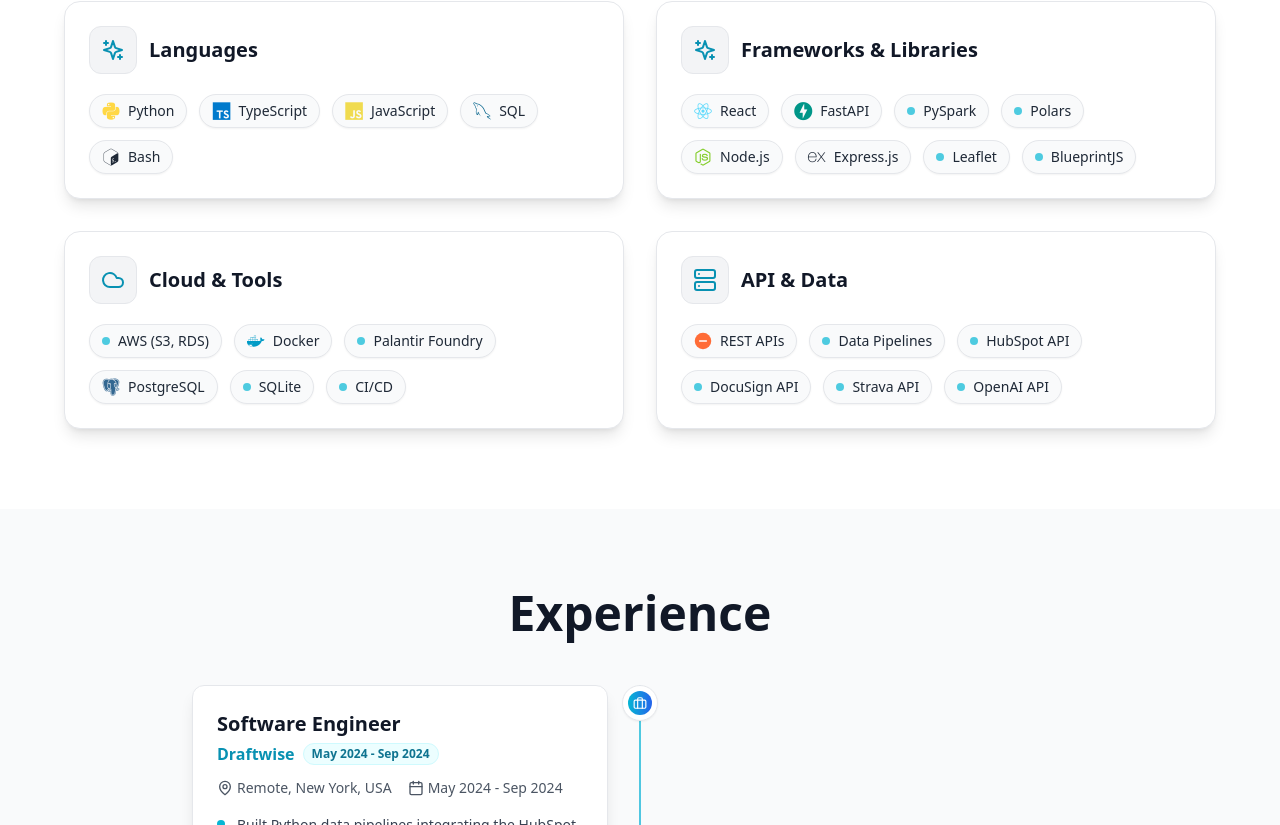
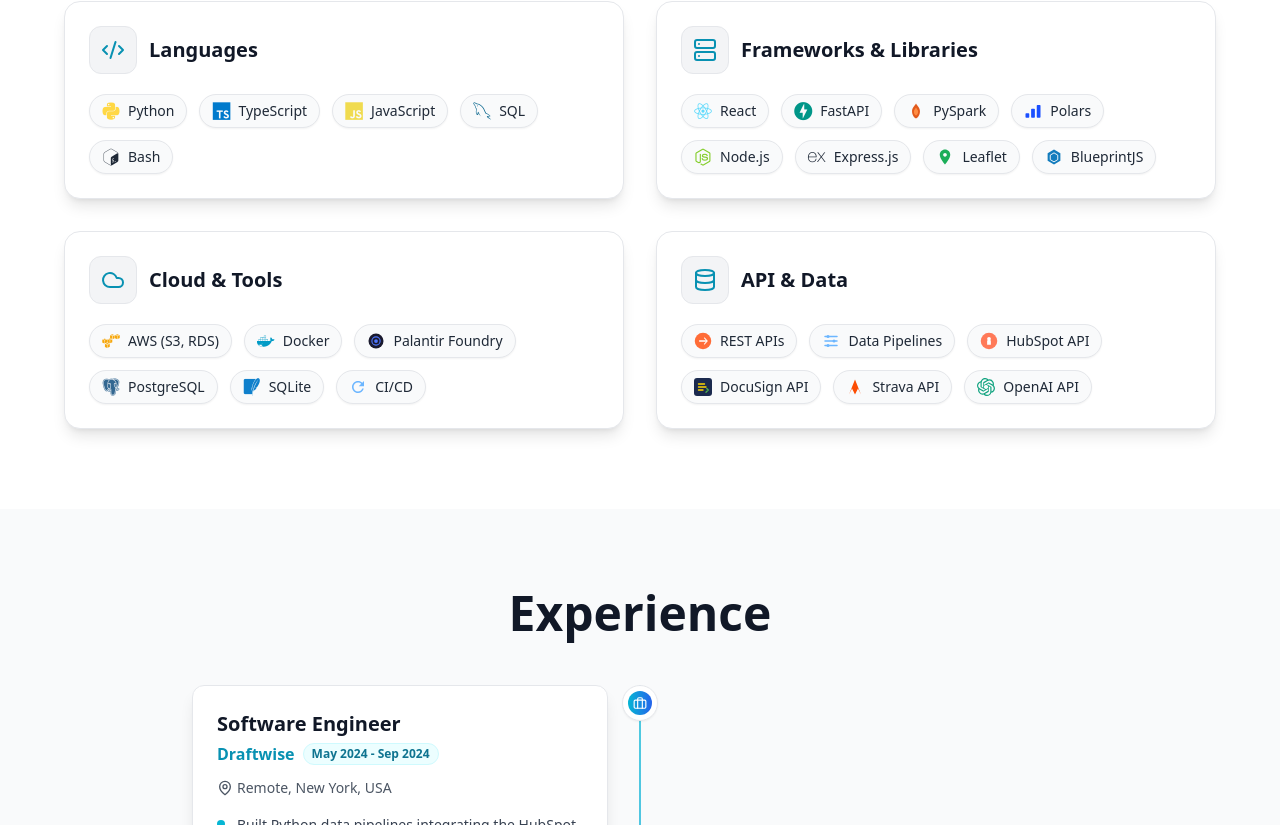
Before and after one commit to alpatamerr/personal-portfolio, a React (Vite) app: page / in a window 1280 px wide. Shown: the part 1535-2360 px from the top of the page. Built offline with nearby package versions, Linux system fonts and the light colour scheme.

Commit message:
Update UI: badges, company name, skill icons

```diff
--- a/src/components/Experience.tsx
+++ b/src/components/Experience.tsx
@@ -1,4 +1,4 @@
-import { MapPin, Calendar, Briefcase } from 'lucide-react';
+import { MapPin, Briefcase } from 'lucide-react';
 import { experiences } from '../data/portfolio';
 
 export default function Experience() {
@@ -41,10 +41,6 @@
                         <MapPin size={16} />
                         {exp.location}
                       </div>
-                      <div className="flex items-center gap-1">
-                        <Calendar size={16} />
-                        {exp.period}
-                      </div>
                     </div>
 
                     <ul className="space-y-2.5 mb-4">
--- a/src/components/Skills.tsx
+++ b/src/components/Skills.tsx
@@ -1,97 +1,165 @@
 import { skillCategories } from '../data/portfolio';
-import { Code2, Server, Layout, Cloud, Wrench, Sparkles } from 'lucide-react';
+import { Code2, Server, Cloud, Database } from 'lucide-react';
 
 function getCategoryIcon(title: string) {
   const name = title.toLowerCase();
-  if (name.includes('front')) return Code2;
-  if (name.includes('back') || name.includes('api')) return Server;
-  if (name.includes('ui') || name.includes('design')) return Layout;
-  if (name.includes('cloud') || name.includes('devops')) return Cloud;
-  if (name.includes('tool')) return Wrench;
-  return Sparkles;
+  if (name.includes('language')) return Code2;
+  if (name.includes('framework') || name.includes('library')) return Server;
+  if (name.includes('cloud') || name.includes('tool')) return Cloud;
+  if (name.includes('api') || name.includes('data')) return Database;
+  return Code2;
 }
 
 function getDeviconClass(skillName: string): string | null {
   const key = skillName.toLowerCase();
   const map: Record<string, string> = {
     react: 'devicon-react-original colored',
-    'next.js': 'devicon-nextjs-plain',
-    nextjs: 'devicon-nextjs-plain',
     typescript: 'devicon-typescript-plain colored',
     javascript: 'devicon-javascript-plain colored',
     python: 'devicon-python-plain colored',
-    node: 'devicon-nodejs-plain colored',
     'node.js': 'devicon-nodejs-plain colored',
-    express: 'devicon-express-original',
     'express.js': 'devicon-express-original',
-    flask: 'devicon-flask-original',
     fastapi: 'devicon-fastapi-plain colored',
     docker: 'devicon-docker-plain colored',
-    kubernetes: 'devicon-kubernetes-plain colored',
+    postgresql: 'devicon-postgresql-plain colored',
+    sqlite: 'devicon-sqlite-plain colored',
+    'aws (s3, rds)': 'devicon-amazonwebservices-plain colored',
     aws: 'devicon-amazonwebservices-plain colored',
+    bash: 'devicon-bash-plain',
+    sql: 'devicon-mysql-plain colored',
     git: 'devicon-git-plain colored',
-    'git/github': 'devicon-github-original',
-    github: 'devicon-github-original',
-    'github actions': 'devicon-github-original',
-    linux: 'devicon-linux-plain',
-    postgresql: 'devicon-postgresql-plain colored',
-    mongodb: 'devicon-mongodb-plain colored',
-    html: 'devicon-html5-plain colored',
-    css: 'devicon-css3-plain colored',
-    'html/css': 'devicon-html5-plain colored',
-    jest: 'devicon-jest-plain colored',
-    redux: 'devicon-redux-original colored',
-    webpack: 'devicon-webpack-plain colored',
-    vite: 'devicon-vitejs-plain colored',
-    tailwind: 'devicon-tailwindcss-plain colored',
-    'tailwind css': 'devicon-tailwindcss-plain colored',
-    graphql: 'devicon-graphql-plain colored',
-    mysql: 'devicon-mysql-plain colored',
-    sql: 'devicon-mysql-plain colored',
-    firebase: 'devicon-firebase-plain colored',
-    bash: 'devicon-bash-plain',
-    asana: 'devicon-asana-plain colored',
-    'rest apis': 'devicon-postman-plain colored',
   };
   if (map[key]) return map[key];
-  // Try to normalize common variants
-  if (key.includes('tailwind')) return 'devicon-tailwindcss-plain colored';
+  if (key.includes('postgres')) return 'devicon-postgresql-plain colored';
+  if (key.includes('docker')) return 'devicon-docker-plain colored';
   if (key.includes('react')) return 'devicon-react-original colored';
   if (key.includes('node')) return 'devicon-nodejs-plain colored';
-  if (key.includes('postgres')) return 'devicon-postgresql-plain colored';
-  if (key.includes('mongo')) return 'devicon-mongodb-plain colored';
-  if (key.includes('html')) return 'devicon-html5-plain colored';
-  if (key.includes('css')) return 'devicon-css3-plain colored';
-  if (key.includes('docker')) return 'devicon-docker-plain colored';
-  if (key.includes('kubernetes')) return 'devicon-kubernetes-plain colored';
-  if (key.includes('github')) return 'devicon-github-original';
-  if (key.includes('bash')) return 'devicon-bash-plain';
-  if (key.includes('flask')) return 'devicon-flask-original';
   if (key.includes('fastapi')) return 'devicon-fastapi-plain colored';
-  if (key.includes('asana')) return 'devicon-asana-plain colored';
-  if (key.includes('rest')) return 'devicon-postman-plain colored';
   return null;
 }
 
 function getCustomIcon(skillName: string): JSX.Element | null {
   const key = skillName.toLowerCase();
-  if (key === 'asana') {
+
+  if (key === 'pyspark' || key.includes('spark')) {
     return (
-      <svg width="18" height="18" viewBox="0 0 24 24" aria-hidden="true">
-        <circle cx="6" cy="12" r="3.2" fill="#FC636B" />
-        <circle cx="18" cy="12" r="3.2" fill="#FBAE3C" />
-        <circle cx="12" cy="6" r="3.2" fill="#36B37E" />
+      <svg width="18" height="18" viewBox="0 0 100 100" aria-hidden="true">
+        <path d="M50 8C42 22 28 32 28 52c0 18 10 36 22 40 12-4 22-22 22-40 0-20-14-30-22-44z" fill="#E25A1C"/>
+        <path d="M50 30c-4 8-12 13-12 24 0 9 5 18 12 21 7-3 12-12 12-21 0-11-8-16-12-24z" fill="#FF8C42"/>
       </svg>
     );
   }
-  if (key === 'rest apis' || key === 'rest api' || key.includes('rest')) {
+
+  if (key === 'polars') {
     return (
       <svg width="18" height="18" viewBox="0 0 24 24" aria-hidden="true">
-        <circle cx="12" cy="12" r="11" fill="#FF6C37" />
-        <rect x="6.5" y="11" width="11" height="2" rx="1" fill="white" />
+        <rect x="2" y="15" width="5" height="6" rx="1" fill="#1B4FFF"/>
+        <rect x="9.5" y="9" width="5" height="12" rx="1" fill="#1B4FFF"/>
+        <rect x="17" y="4" width="5" height="17" rx="1" fill="#1B4FFF"/>
       </svg>
     );
   }
+
+  if (key === 'leaflet') {
+    return (
+      <svg width="18" height="18" viewBox="0 0 24 24" aria-hidden="true">
+        <path d="M12 2C8.13 2 5 5.13 5 9c0 5.25 7 13 7 13s7-7.75 7-13c0-3.87-3.13-7-7-7zm0 9.5c-1.38 0-2.5-1.12-2.5-2.5s1.12-2.5 2.5-2.5 2.5 1.12 2.5 2.5-1.12 2.5-2.5 2.5z" fill="#1CAE59"/>
+      </svg>
+    );
+  }
+
+  if (key === 'blueprintjs') {
+    return (
+      <svg width="18" height="18" viewBox="0 0 24 24" aria-hidden="true">
+        <polygon points="12,2 20.5,7 20.5,17 12,22 3.5,17 3.5,7" fill="#137CBD"/>
+        <polygon points="12,6.5 17,9.5 17,15.5 12,18.5 7,15.5 7,9.5" fill="none" stroke="white" strokeWidth="1.2"/>
+      </svg>
+    );
+  }
+
+  if (key === 'palantir foundry' || key.includes('palantir')) {
+    return (
+      <svg width="18" height="18" viewBox="0 0 24 24" aria-hidden="true">
+        <circle cx="12" cy="12" r="10" fill="#1A1A2E"/>
+        <circle cx="12" cy="12" r="5.5" fill="none" stroke="#4F77FF" strokeWidth="1.5"/>
+        <circle cx="12" cy="12" r="2.5" fill="#4F77FF"/>
+      </svg>
+    );
+  }
+
+  if (key === 'ci/cd') {
+    return (
+      <svg width="18" height="18" viewBox="0 0 24 24" fill="none" aria-hidden="true">
+        <path d="M17.65 6.35C16.2 4.9 14.21 4 12 4c-4.42 0-7.99 3.58-7.99 8s3.57 8 7.99 8c3.73 0 6.84-2.55 7.73-6h-2.08c-.82 2.33-3.04 4-5.65 4-3.31 0-6-2.69-6-6s2.69-6 6-6c1.66 0 3.14.69 4.22 1.78L13 11h7V4l-2.35 2.35z" fill="#6CB6FF"/>
+      </svg>
+    );
+  }
+
+  if (key === 'rest apis' || key.includes('rest api')) {
+    return (
+      <svg width="18" height="18" viewBox="0 0 24 24" aria-hidden="true">
+        <circle cx="12" cy="12" r="11" fill="#FF6C37"/>
+        <rect x="6.5" y="11" width="11" height="2" rx="1" fill="white"/>
+        <path d="M14 8l3.5 4-3.5 4" stroke="white" strokeWidth="1.5" fill="none" strokeLinecap="round"/>
+      </svg>
+    );
+  }
+
+  if (key === 'data pipelines' || key.includes('pipeline')) {
+    return (
+      <svg width="18" height="18" viewBox="0 0 24 24" fill="none" aria-hidden="true">
+        <path d="M4 6h16M4 12h16M4 18h16" stroke="#6CB6FF" strokeWidth="2" strokeLinecap="round"/>
+        <circle cx="8" cy="6" r="2" fill="#6CB6FF"/>
+        <circle cx="16" cy="12" r="2" fill="#6CB6FF"/>
+        <circle cx="8" cy="18" r="2" fill="#6CB6FF"/>
+      </svg>
+    );
+  }
+
+  if (key.includes('hubspot')) {
+    return (
+      <svg width="18" height="18" viewBox="0 0 24 24" aria-hidden="true">
+        <circle cx="12" cy="12" r="11" fill="#FF7A59"/>
+        <circle cx="12" cy="9" r="2.5" fill="white"/>
+        <path d="M9.5 12.5c0-1.38 1.12-2.5 2.5-2.5s2.5 1.12 2.5 2.5V17h-5v-4.5z" fill="white"/>
+      </svg>
+    );
+  }
+
+  if (key.includes('docusign')) {
+    return (
+      <svg width="18" height="18" viewBox="0 0 24 24" aria-hidden="true">
+        <rect width="24" height="24" rx="4" fill="#1B2A4E"/>
+        <path d="M6 8h8M6 12h10M6 16h6" stroke="#FFD700" strokeWidth="1.8" strokeLinecap="round"/>
+        <path d="M17 14l2 2-3 3" stroke="#4CAF50" strokeWidth="1.8" strokeLinecap="round" fill="none"/>
+      </svg>
+    );
+  }
+
+  if (key.includes('strava')) {
+    return (
+      <svg width="18" height="18" viewBox="0 0 24 24" aria-hidden="true">
+        <path d="M12 2L4 22l4-8 4 8 4-8 4 8L12 2z" fill="#FC4C02"/>
+      </svg>
+    );
+  }
+
+  if (key.includes('openai')) {
+    return (
+      <svg width="18" height="18" viewBox="0 0 24 24" aria-hidden="true">
+        <path d="M22.2819 9.8211a5.9847 5.9847 0 0 0-.5157-4.9108 6.0462 6.0462 0 0 0-6.5098-2.9A6.0651 6.0651 0 0 0 4.9807 4.1818a5.9847 5.9847 0 0 0-3.9977 2.9 6.0462 6.0462 0 0 0 .7427 7.0966 5.98 5.98 0 0 0 .511 4.9107 6.051 6.051 0 0 0 6.5146 2.9001A5.9847 5.9847 0 0 0 13.2599 24a6.0557 6.0557 0 0 0 5.7718-4.2058 5.9894 5.9894 0 0 0 3.9977-2.9001 6.0557 6.0557 0 0 0-.7475-7.0729zm-9.022 12.6081a4.4755 4.4755 0 0 1-2.8764-1.0408l.1419-.0804 4.7783-2.7582a.7948.7948 0 0 0 .3927-.6813v-6.7369l2.02 1.1686a.071.071 0 0 1 .038.052v5.5826a4.504 4.504 0 0 1-4.4945 4.4944zm-9.6607-4.1254a4.4708 4.4708 0 0 1-.5346-3.0137l.142.0852 4.783 2.7582a.7712.7712 0 0 0 .7806 0l5.8428-3.3685v2.3324a.0804.0804 0 0 1-.0332.0615L9.74 19.9502a4.4992 4.4992 0 0 1-6.1408-1.6464zM2.3408 7.8956a4.485 4.485 0 0 1 2.3655-1.9728V11.6a.7664.7664 0 0 0 .3879.6765l5.8144 3.3543-2.0201 1.1685a.0757.0757 0 0 1-.071 0l-4.8303-2.7865A4.504 4.504 0 0 1 2.3408 7.872zm16.5963 3.8558L13.1038 8.364 15.1192 7.2a.0757.0757 0 0 1 .071 0l4.8303 2.7913a4.4944 4.4944 0 0 1-.6765 8.1042v-5.6772a.79.79 0 0 0-.407-.667zm2.0107-3.0231l-.142-.0852-4.7735-2.7818a.7759.7759 0 0 0-.7854 0L9.409 9.2297V6.8974a.0662.0662 0 0 1 .0284-.0615l4.8303-2.7866a4.4992 4.4992 0 0 1 6.6802 4.66zM8.3065 12.863l-2.02-1.1638a.0804.0804 0 0 1-.038-.0567V6.0742a4.4992 4.4992 0 0 1 7.3757-3.4537l-.142.0805L8.704 5.459a.7948.7948 0 0 0-.3927.6813zm1.0976-2.3654l2.602-1.4998 2.6069 1.4998v2.9994l-2.5974 1.4997-2.6067-1.4997Z" fill="#10a37f"/>
+      </svg>
+    );
+  }
+
+  if (key.includes('json schema') || key.includes('webhook')) {
+    return (
+      <svg width="18" height="18" viewBox="0 0 24 24" aria-hidden="true">
+        <path d="M5 3h2v2H5v5a2 2 0 0 1-2 2 2 2 0 0 1 2 2v5h2v2H5c-1.07-.27-2-.9-2-2v-4a2 2 0 0 0-2-2H0v-2h1a2 2 0 0 0 2-2V5a2 2 0 0 1 2-2zm14 0a2 2 0 0 1 2 2v4a2 2 0 0 0 2 2h1v2h-1a2 2 0 0 0-2 2v4a2 2 0 0 1-2 2h-2v-2h2v-5a2 2 0 0 1 2-2 2 2 0 0 1-2-2V5h-2V3h2z" fill="#F7DF1E"/>
+      </svg>
+    );
+  }
+
   return null;
 }
 
@@ -132,7 +200,7 @@
                         {custom ? (
                           custom
                         ) : iconClass ? (
-                          <i className={`${iconClass} text-[18px] leading-none` } aria-hidden="true"></i>
+                          <i className={`${iconClass} text-[18px] leading-none`} aria-hidden="true"></i>
                         ) : (
                           <span className="w-2 h-2 rounded-full bg-cyan-500/70 dark:bg-cyan-400/70"></span>
                         )}
--- a/src/data/portfolio.ts
+++ b/src/data/portfolio.ts
@@ -77,7 +77,7 @@
   },
   {
     title: 'International Relations Intern',
-    company: 'Ministry of Foreign Affairs of Turkey',
+    company: 'Ministry of Foreign Affairs',
     location: 'Ankara, Turkey',
     period: 'Jun 2022 - Jul 2022',
     description: [
```
